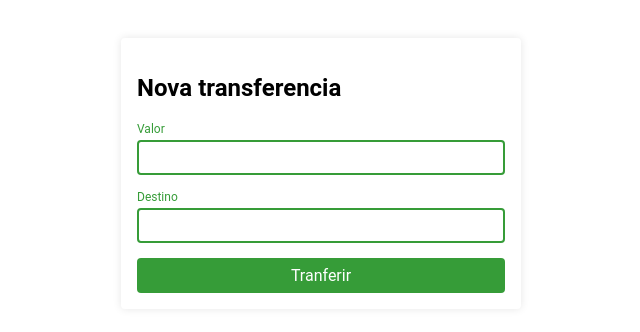
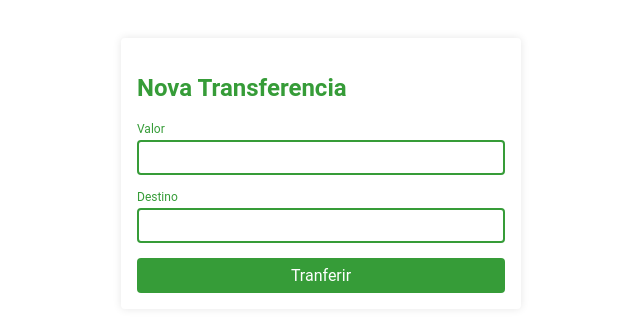
Before and after one commit to thayronFeitosa/angular-alura-bytebanck, an Angular app: page / in a window 1280 px wide. Shown: the top 332 px of the page, without its empty margins (319-959 px from the left). Built offline with nearby package versions, Linux system fonts and the light colour scheme.

Commit message:
Utilizando bind para conseguir chamar um evendo de um metodo da classe

```diff
--- a/src/app/app.module.ts
+++ b/src/app/app.module.ts
@@ -1,9 +1,10 @@
 import { NgModule } from '@angular/core';
+import { FormsModule } from '@angular/forms';
 import { BrowserModule } from '@angular/platform-browser';
 
 import { AppRoutingModule } from './app-routing.module';
+import { NovaTrasnferenciaComponent } from './nova-transferencia/nova-transferencia.component';
 import { AppComponent } from './app.component';
-import { NovaTrasnferenciaComponent } from './nova-transferencia/nova-transferencia.component';
 
 @NgModule({
   declarations: [
@@ -12,7 +13,8 @@
   ],
   imports: [
     BrowserModule,
-    AppRoutingModule
+    AppRoutingModule,
+    FormsModule
   ],
   providers: [],
   bootstrap: [AppComponent]
--- a/src/app/nova-transferencia/nova-transferencia.component.html
+++ b/src/app/nova-transferencia/nova-transferencia.component.html
@@ -1,7 +1,7 @@
 
 <section class="container" >
-  <form class="formulario" action="submit">
-    <h2>Nova transferencia</h2>
+  <form class="formulario" (ngSubmit)="transferir()">
+    <h2 class="formulario__titulo">Nova transferencia</h2>
 
     <div class="form-field">
       <label class="form-field__label" for="valor">Valor</label>
--- a/src/app/nova-transferencia/nova-transferencia.component.ts
+++ b/src/app/nova-transferencia/nova-transferencia.component.ts
@@ -7,6 +7,10 @@
 
 })
 
-export class NovaTrasnferenciaComponent{
+export class NovaTrasnferenciaComponent {
 
+  transferir() {
+    console.log('Solicitado nova transferencia');
+
+  }
 }
```
